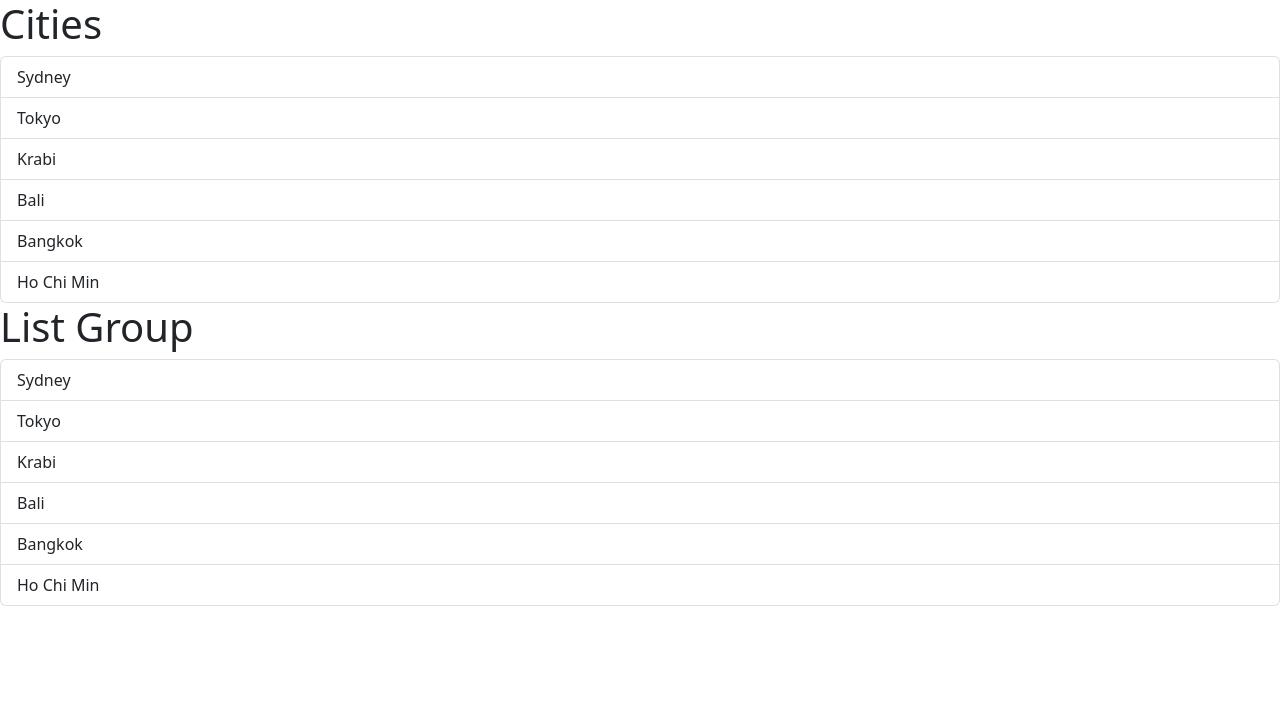
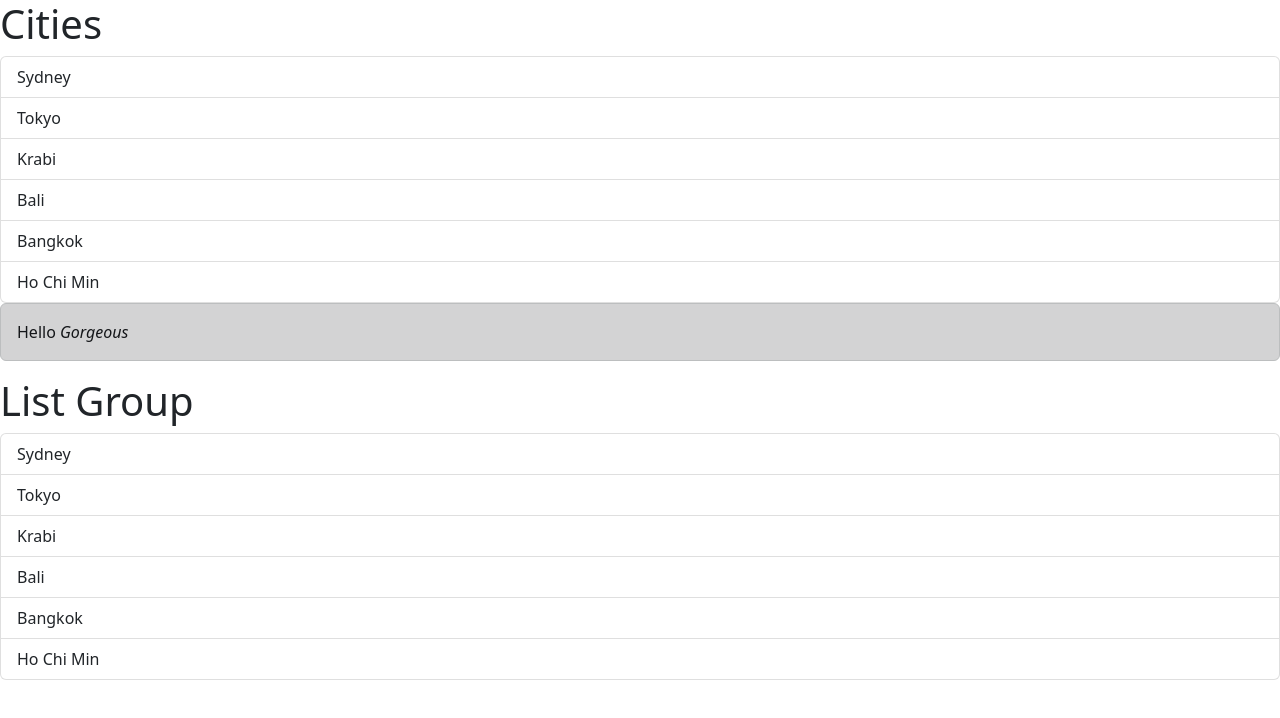
Before and after one commit to pittyh6/react_app, a React (Vite) app: page / in a window 1280 px wide. Shown: the top 718 px of the page. Built offline with nearby package versions, Linux system fonts and the light colour scheme.

Commit message:
Passing Children

```diff
--- a/src/App.tsx
+++ b/src/App.tsx
@@ -1,5 +1,6 @@
 import ListGroup from "./components/ListGroup";
 import React from "react";
+import Alert from "./components/Alert";
 
 function App() {
   let items = ["Sydney", "Tokyo", "Krabi", "Bali", "Bangkok", "Ho Chi Min"];
@@ -13,6 +14,9 @@ function App() {
         heading="Cities"
         onSelectItem={handleSelectItem}
       />
+      <Alert>
+        Hello <i>Gorgeous</i>
+      </Alert>
       <ListGroup
         items={items}
         heading="List Group"
--- /dev/null
+++ b/src/components/Alert.tsx
@@ -0,0 +1,10 @@
+import React, { ReactNode } from "react";
+
+interface Props {
+  children: ReactNode;
+}
+const Alert = ({ children }: Props) => {
+  return <div className="alert alert-dark">{children}</div>;
+};
+
+export default Alert;
```
